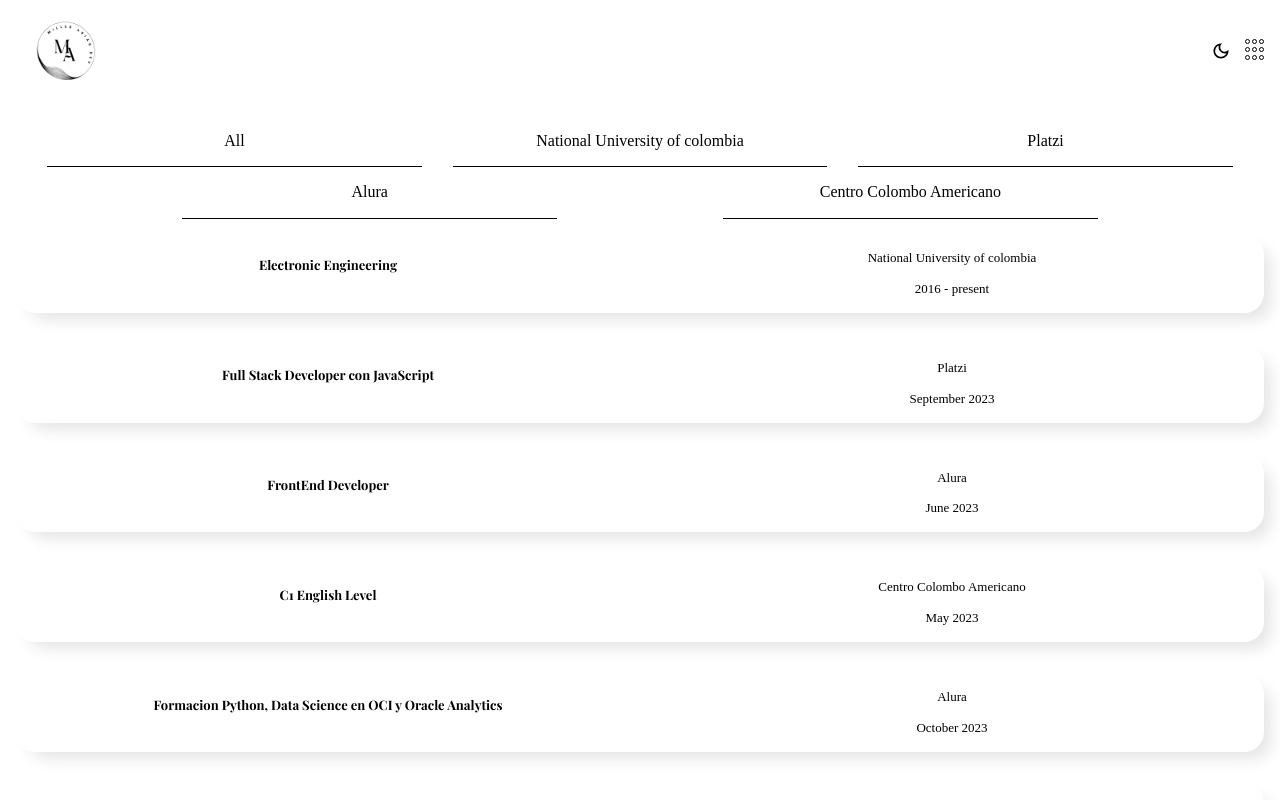
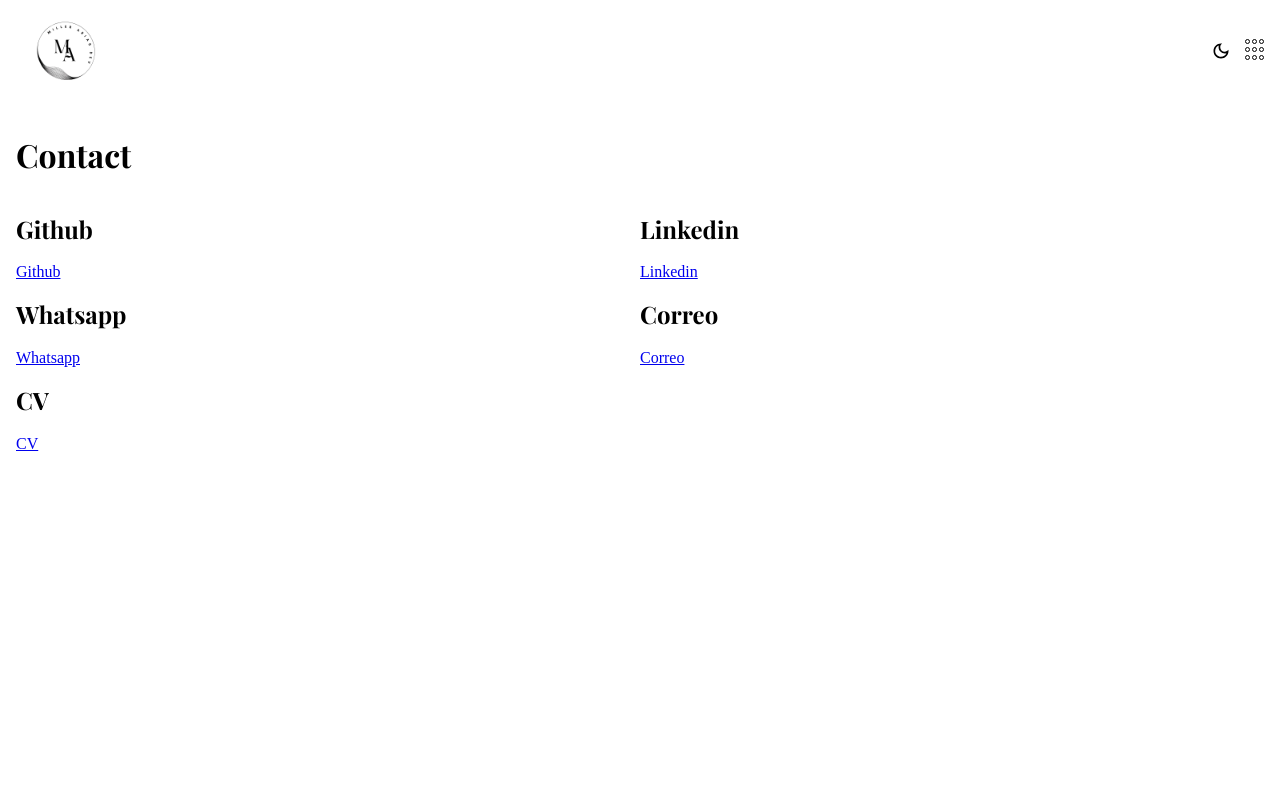
Before and after one commit to Miller1999/Portfolio, a React (Vite) app: page /contact in a window 1280 px wide. Shown: the top 800 px of the page. Built offline with nearby package versions, Linux system fonts and the light colour scheme; a web font is replaced by a local one.

Commit message:
Feat: Contact page

```diff
--- a/src/App.jsx
+++ b/src/App.jsx
@@ -6,6 +6,7 @@
 import About from "./pages/about/about";
 import Work from "./pages/work/work";
 import Education from "./pages/education/education";
+import Contact from "./pages/contact/contact";
 function App() {
 	const [showNav, setShowNav] = useState(false);
 	const [showHome, setShowHome] = useState(true);
@@ -18,7 +19,7 @@
 				setShowHome={setShowHome}
 			/>
 			{showNav ? <Menu /> : <Fragment></Fragment>}
-			<Education />
+			<Contact />
 		</Fragment>
 	);
 }
--- a/src/pages/contact/contact.jsx
+++ b/src/pages/contact/contact.jsx
@@ -0,0 +1,20 @@
+import "./contact.sass";
+import { social } from "../../info.json";
+
+const Contact = () => {
+	return (
+		<main>
+			<h1>Contact</h1>
+			<section className="contact">
+				{social.map((item) => (
+					<div key={item.name}>
+						<h2>{item.name}</h2>
+						<a href={item.link}>{item.name}</a>
+					</div>
+				))}
+			</section>
+		</main>
+	);
+};
+
+export default Contact;
--- a/src/pages/contact/contact.sass
+++ b/src/pages/contact/contact.sass
@@ -0,0 +1,3 @@
+.contact
+  display: grid
+  grid-template-columns: 1fr 1fr
```
